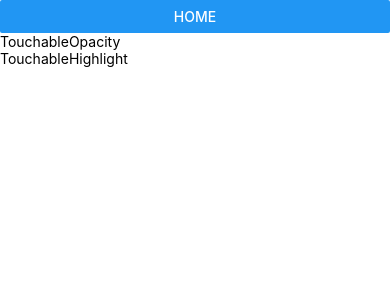
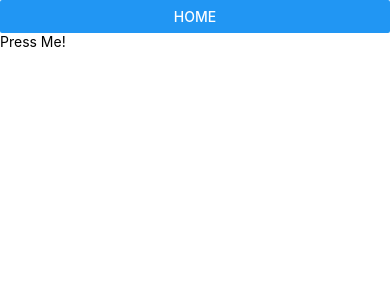
Before and after one commit to kmebin/MobileSoftware, a React Native app in the folder Lecture/: screen / in a window 390 px wide. Shown: the top 300 px of the page. Built offline with nearby package versions, Linux system fonts and the light colour scheme.

Commit message:
[add] ch02-4 : text에 onPress 콜백 함수 설정

```diff
--- a/Lecture/App.tsx
+++ b/Lecture/App.tsx
@@ -1,22 +1,16 @@
 import React from 'react';
 import {SafeAreaView, Alert, Button} from 'react-native';
-// Touchable 컴포넌트 : 버튼 역할을 할 수 있는 2가지 컴포넌트
-// 단, 한 개의 자식 컴포넌트만 가질 수 있음
-import {TouchableOpacity, TouchableHighlight, Text} from 'react-native';
+// Text 컴포넌트도 onPress 콜백 함수 설정이 가능함
+// 단, 버튼이나 touchable 컴포넌트와 같은 시각 효과는 없음
+import {Text} from 'react-native';
 
 const onPress = () => Alert.alert('pressed!', 'message');
 
-// Text 컴포넌트를 버튼처럼 동작하게 하는 예시
 const App = () => {
   return (
     <SafeAreaView>
       <Button title="Home" onPress={onPress} />
-      <TouchableOpacity onPress={onPress}>
-        <Text>TouchableOpacity</Text>
-      </TouchableOpacity>
-      <TouchableHighlight onPress={onPress}>
-        <Text>TouchableHighlight</Text>
-      </TouchableHighlight>
+      <Text onPress={onPress}>Press Me!</Text>
     </SafeAreaView>
   );
 };
```
